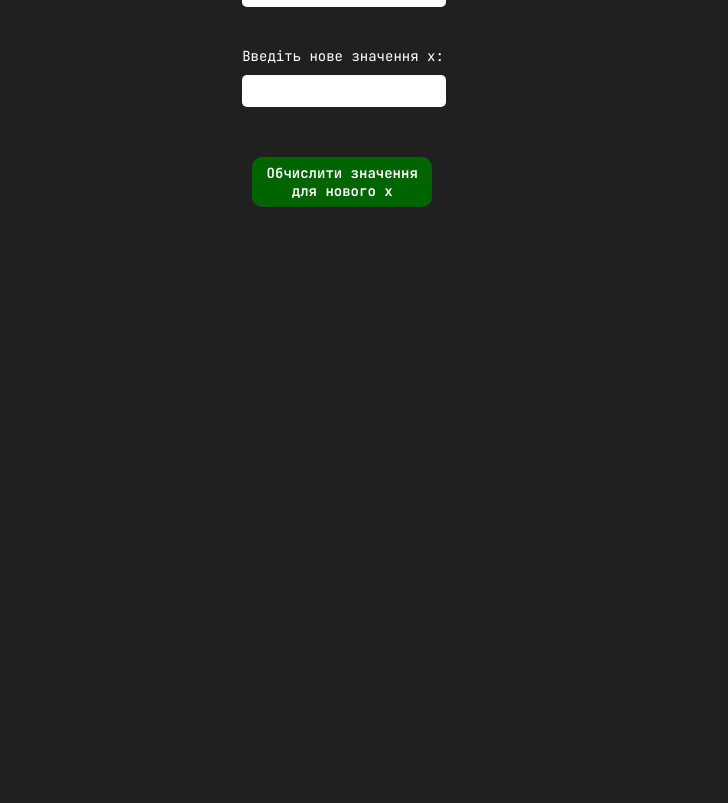
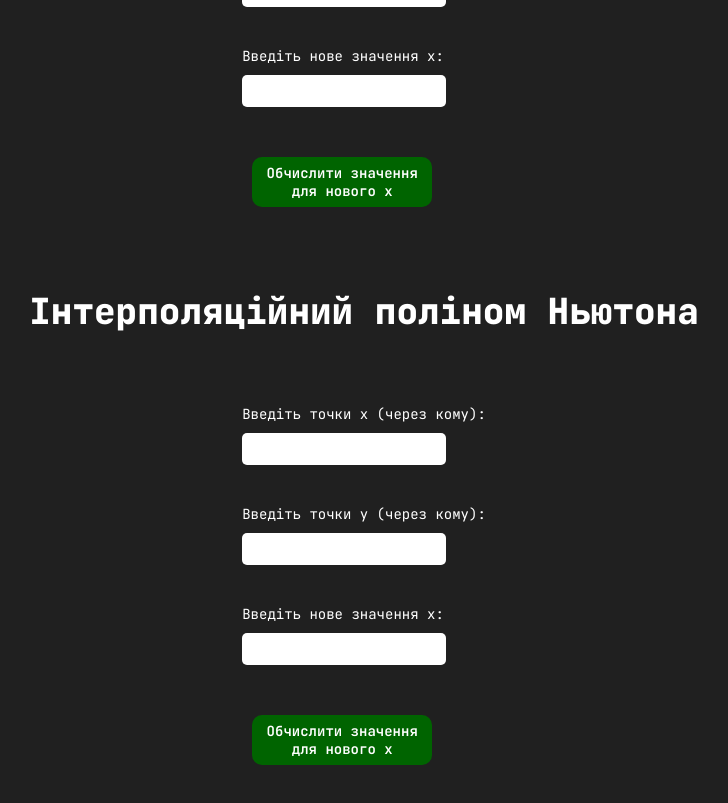
Before and after one commit to Kitukl/NumericalMethods, a React (Vite) app: page /interpolation in a window 1280 px wide. Shown: the part 389-1192 px from the top of the page, without its empty margins (276-1004 px from the left). Before the commit the page ends 800 px from the top, so only its background shows below. Built offline with nearby package versions, Linux system fonts and the light colour scheme.

Commit message:
Interpolatian method

```diff
--- a/src/components/Interpolation/Interpolatian.jsx
+++ b/src/components/Interpolation/Interpolatian.jsx
@@ -1,5 +1,6 @@
 import { useState } from 'react';
-import { CartesianGrid, Line, LineChart, XAxis, YAxis, Tooltip, Legend } from 'recharts';
+import { CartesianGrid, Line, LineChart, XAxis, YAxis} from 'recharts';
+import Newton from "./Newton.jsx";
 
 const LagrangeInterpolation = () => {
     const [xPointsString, setXPointsString] = useState('');
@@ -35,7 +36,7 @@ const LagrangeInterpolation = () => {
     };
 
     const handleCalculate = (e) => {
-        e.preventDefault();
+        e.preventDefault()
         const xPoints = strToArray(xPointsString);
         const yPoints = strToArray(yPointsString);
         const xValue = parseFloat(newX);
@@ -95,6 +96,7 @@ const LagrangeInterpolation = () => {
                 </LineChart>)}
 
             </div>
+            <Newton/>
         </main>
     );
 };
--- /dev/null
+++ b/src/components/Interpolation/Newton.jsx
@@ -0,0 +1,113 @@
+import { useState } from "react";
+import {CartesianGrid, Line, LineChart, XAxis, YAxis} from "recharts";
+
+const Newton = () => {
+    const [xPointsString, setXPointsString] = useState("");
+    const [yPointsString, setYPointsString] = useState("");
+    const [newX, setNewX] = useState("");
+    const [result, setResult] = useState(null);
+    const [data, setData] = useState([]);
+
+    const printPlot = (xValues, yValues) => {
+        const temp = [];
+        for (let i = 0; i < xValues.length; i++) {
+            temp.push({ x: xValues[i], y: yValues[i] });
+        }
+        return temp;
+    };
+
+    const parseInputArray = (input) => input.split(',').map(Number);
+
+    const calculateDividedDifferences = (xPoints, yPoints) => {
+        const n = yPoints.length;
+        const dividedDifferences = Array.from({ length: n }, (_, i) => [yPoints[i]]);
+
+        for (let j = 1; j < n; j++) {
+            for (let i = 0; i < n - j; i++) {
+                const numerator = dividedDifferences[i + 1][j - 1] - dividedDifferences[i][j - 1];
+                const denominator = xPoints[i + j] - xPoints[i];
+                dividedDifferences[i].push(numerator / denominator);
+            }
+        }
+
+        return dividedDifferences[0];
+    };
+
+    const calculateNewtonInterpolation = (x, xPoints, dividedDifferences) => {
+        let interpolationResult = dividedDifferences[0];
+        let term = 1;
+
+        for (let i = 1; i < dividedDifferences.length; i++) {
+            term *= (x - xPoints[i - 1]);
+            interpolationResult += term * dividedDifferences[i];
+        }
+
+        return interpolationResult;
+    };
+
+    const handleCalculate = (e) => {
+        e.preventDefault();
+        const xPoints = parseInputArray(xPointsString);
+        const yPoints = parseInputArray(yPointsString);
+        const xValue = parseFloat(newX);
+
+        if (xPoints.length !== yPoints.length || xPoints.length < 2) {
+            alert("Будь ласка, введіть рівну кількість x та y значень.");
+            return;
+        }
+
+        const dividedDifferences = calculateDividedDifferences(xPoints, yPoints);
+        const interpolationResult = calculateNewtonInterpolation(xValue, xPoints, dividedDifferences);
+        setResult(interpolationResult);
+        setData(printPlot(xPoints, yPoints));
+    };
+
+    return (
+        <>
+            <h1>Інтерполяційний поліном Ньютона</h1>
+        <div className="container">
+            <form className="container" onSubmit={handleCalculate}>
+                <div className="inputs">
+                    <label>Введіть точки x (через кому):</label>
+                    <input
+                        type="text"
+                        value={xPointsString}
+                        onChange={(e) => setXPointsString(e.target.value)}
+                    />
+                </div>
+                <div className="inputs">
+                    <label>Введіть точки y (через кому):</label>
+                    <input
+                        type="text"
+                        value={yPointsString}
+                        onChange={(e) => setYPointsString(e.target.value)}
+                    />
+                </div>
+                <div className="inputs">
+                    <label>Введіть нове значення x:</label>
+                    <input
+                        type="text"
+                        value={newX}
+                        onChange={(e) => setNewX(e.target.value)}
+                    />
+                </div>
+                <button className="solve-button" type="submit">Обчислити значення для нового x</button>
+            </form>
+        </div>
+            {result !== null && (
+                <div>
+                    <h3>Інтерпольоване значення: {result}</h3>
+                </div>
+            )}
+            {data.length > 0 && (
+                <LineChart width={600} height={400} data={data}>
+                    <CartesianGrid stroke='#ccc' />
+                    <XAxis dataKey='x' />
+                    <YAxis />
+                    <Line type='monotone' dataKey='y' stroke='#fff' />
+                </LineChart>)}
+        </>
+    );
+};
+
+export default Newton;
```
